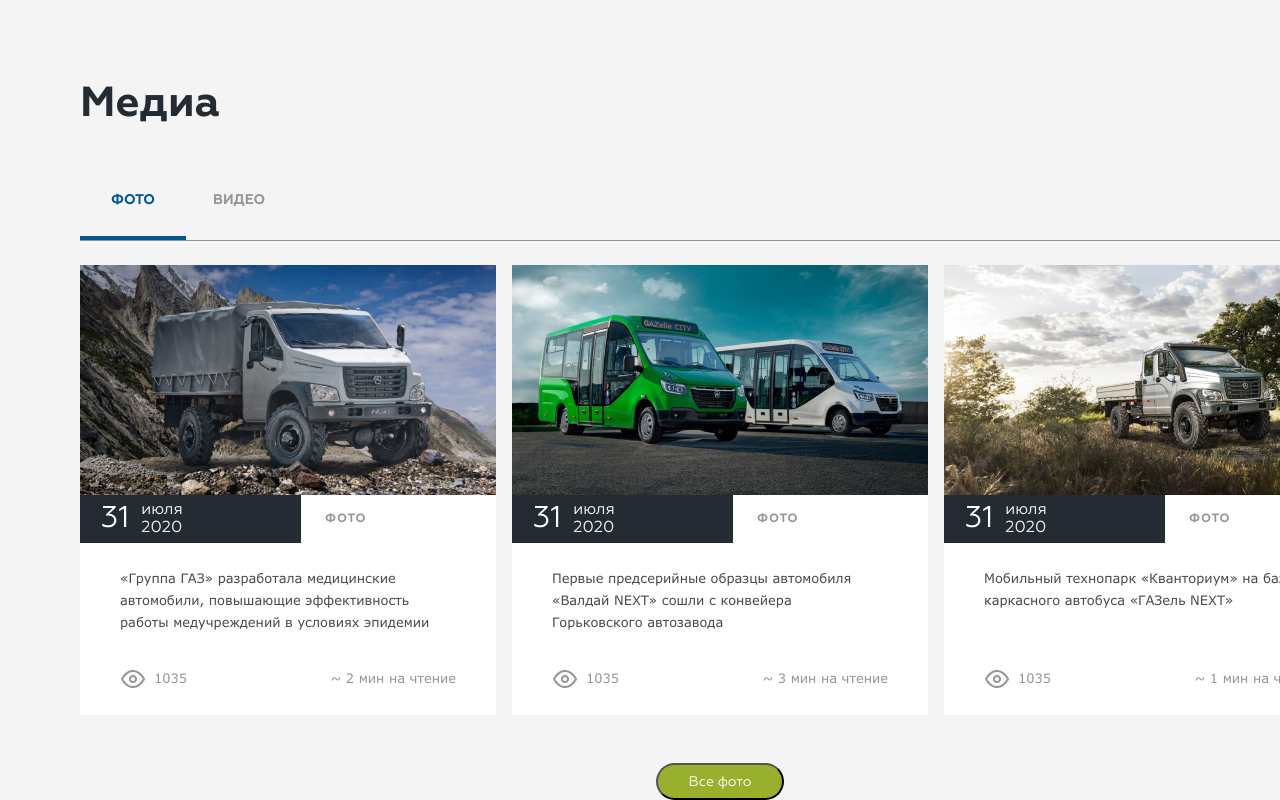
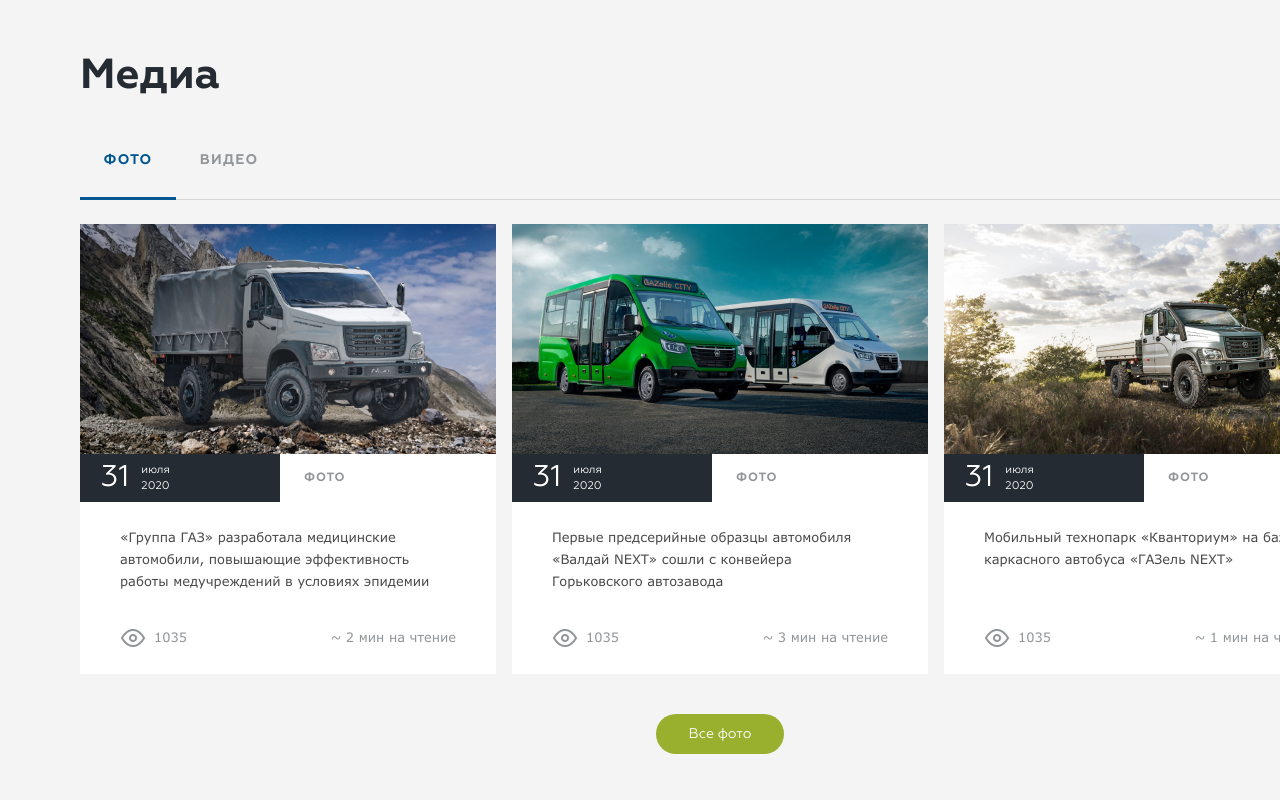
Before and after one commit to widjuu/azgaz-test, a website: page src/index.html in a window 1280 px wide. Shown: the top 800 px of the page. Drawn offline with nearby package versions, Linux system fonts and the light colour scheme.

Commit message:
fixing css

```diff
--- a/src/css/style.css
+++ b/src/css/style.css
@@ -14,7 +14,8 @@
   font-size: 42px;
   line-height: 56px;
   color: #252b33;
-  padding-top: 48px;
+  margin-top: 48px;
+  margin-bottom: 16px;
   padding-left: 80px;
 }
 
@@ -27,6 +28,7 @@
   font-weight: bold;
   font-size: 14px;
   line-height: 24px;
+  letter-spacing: 1.28333px;
 }
 
 .tab-block__tab-item {
@@ -36,11 +38,18 @@
   justify-content: center;
   position: relative;
   text-align: center;
-  width: 106px;
   height: 80px;
   background: rgba(255, 255, 255, 0.01);
   cursor: pointer;
   color: #929699;
+}
+
+.tab-block__tab-item-1 {
+  width: 96px;
+}
+
+.tab-block__tab-item-2 {
+  width: 106px;
 }
 
 .tab-block__tab-item_active {
@@ -51,8 +60,8 @@
   position: absolute;
   bottom: 0;
   color: #005693;
-  width: 106px;
-  height: 4px;
+  width: 100%;
+  height: 3px;
   background: #005693;
   z-index: 2;
 }
@@ -64,6 +73,9 @@
   margin-left: 80px;
   margin-bottom: 24px;
   z-index: 1;
+  background: #929699;
+  opacity: 0.3;
+  margin-top: -1px;
 }
 
 .content-block {
@@ -120,7 +132,6 @@
   display: flex;
   flex-direction: row;
   align-items: center;
-  padding-left: 21px;
   width: 200px;
   height: 48px;
   background: #252b33;
@@ -131,6 +142,7 @@
 }
 
 .data__day {
+  margin-left: 21px;
   font-size: 30px;
   line-height: 36px;
   margin-right: 12px;
@@ -139,6 +151,11 @@
 .data__year {
   display: flex;
   flex-direction: column;
+  font-family: Geometria;
+  font-style: normal;
+  font-weight: normal;
+  font-size: 11px;
+  line-height: 16px;
 }
 
 .content-info__descriptoin {
@@ -183,7 +200,8 @@
 .all-button {
   width: 128px;
   height: 40px;
-  margin-top: 48px;
+  margin-top: 40px;
+  border-color: transparent;
   background: #98b02e;
   border-radius: 50px;
   font-family: Geometria;
--- a/src/index.html
+++ b/src/index.html
@@ -20,11 +20,13 @@
     <div class="wrapper">
       <h1 class="wrapper__tittle">Медиа</h1>
       <div class="tab-block">
-        <div class="tab-block__tab-item tab-block__tab-item_active">
+        <div
+          class="tab-block__tab-item tab-block__tab-item-1 tab-block__tab-item_active"
+        >
           <span>ФОТО</span>
           <div class="tab-item__line"></div>
         </div>
-        <div class="tab-block__tab-item">
+        <div class="tab-block__tab-item tab-block__tab-item-2">
           <span>ВИДЕО</span>
           <div class="tab-item__line"></div>
         </div>
```
